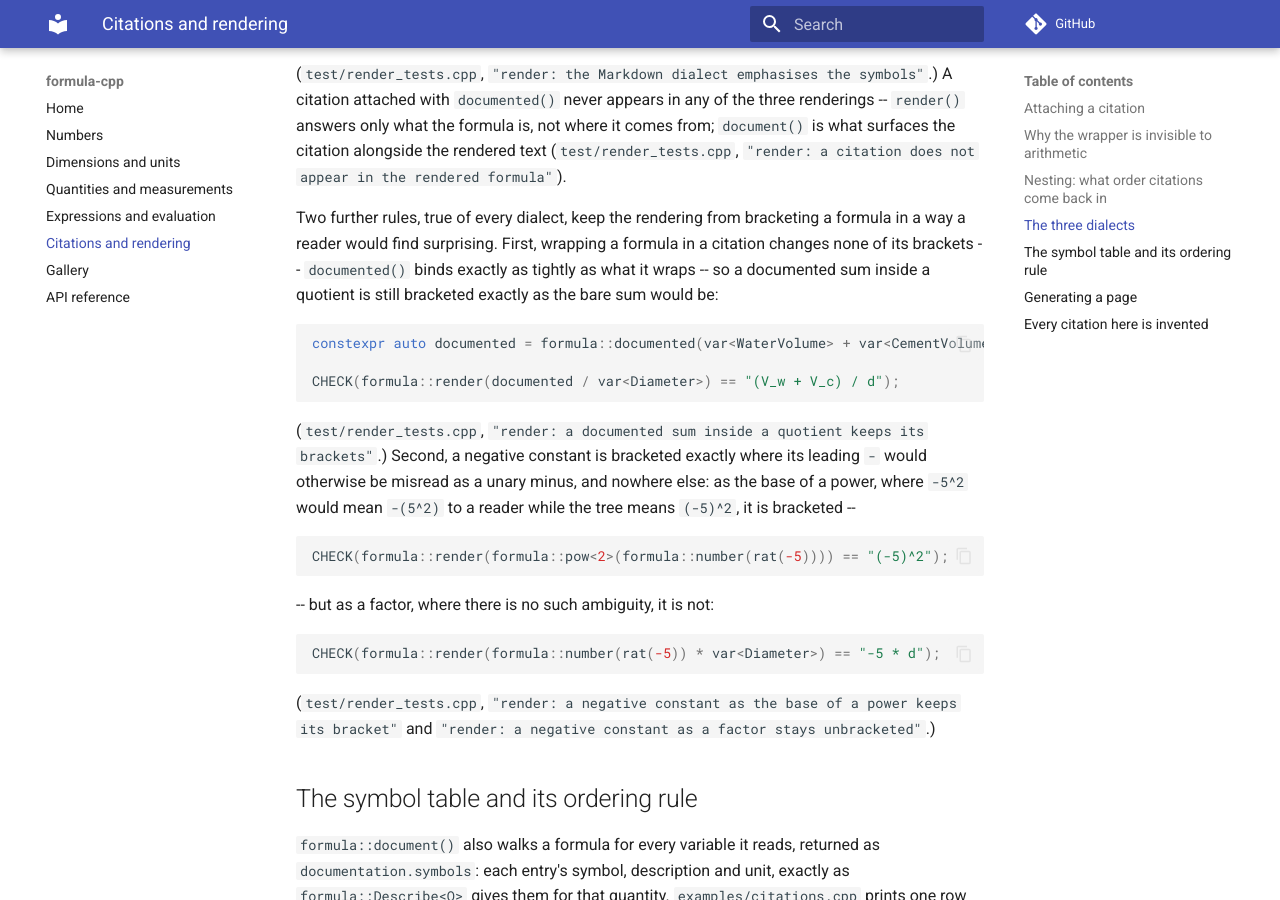
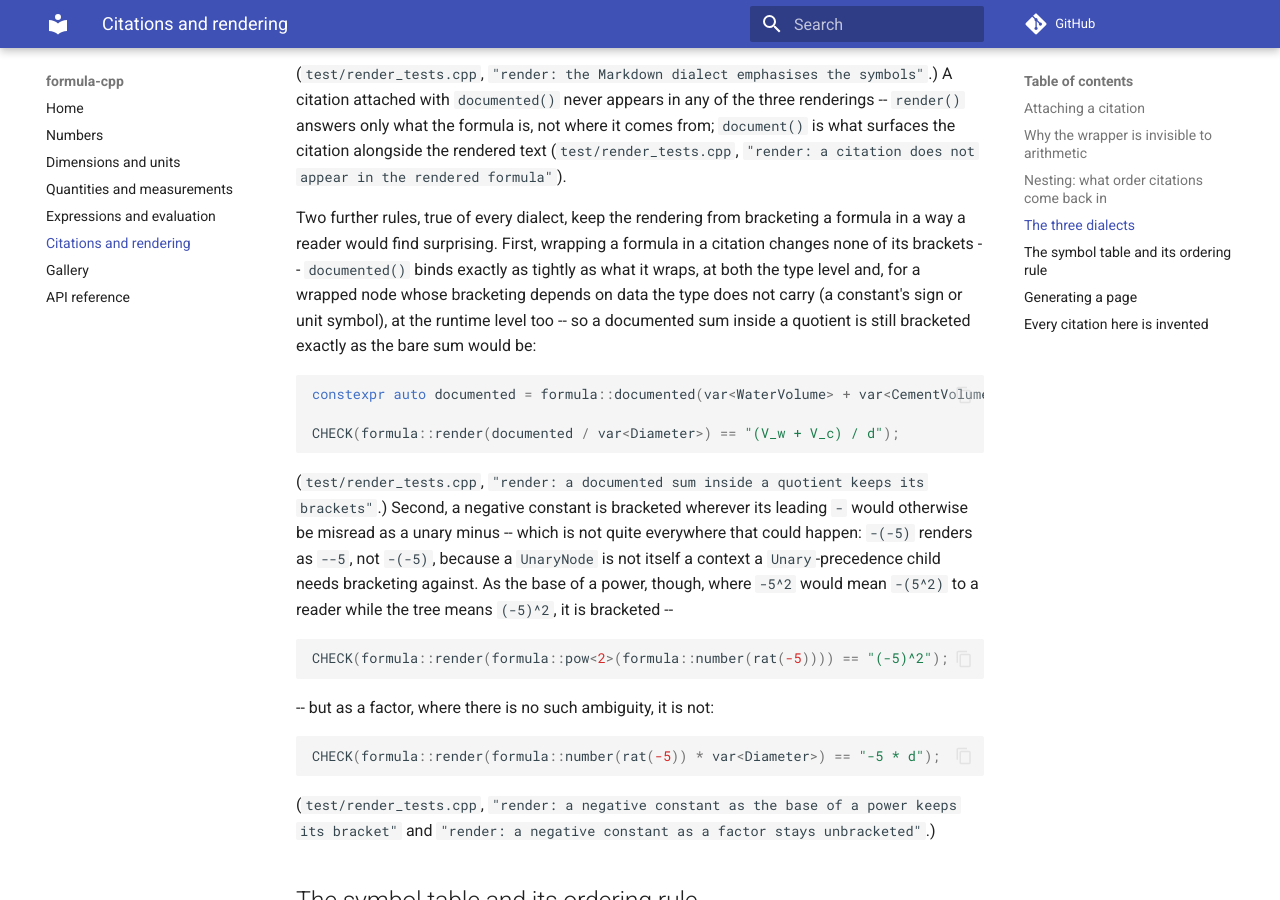
Before and after one commit to LASTRADA-Software/formula-cpp, an MkDocs documentation site: the page built from docs/citations.md, in a window 1280 px wide and 900 px high, scrolled down 4637 px. Built offline with MkDocs 1.6.1 and Material for MkDocs 9.7.7, drawn with Linux system fonts in a browser that asks for light colours; comment, search, counter and statistics services are not loaded.

Commit message:
docs: correct claims about DocumentedNode precedence and negative-constant bracketing
Three prose claims said wrapping a formula in documented() never changes
its bracketing, full stop -- true only at the type level, and false as
written given the M1 bug they were reviewed against (a negative constant
under a power did bracket differently once wrapped, before the previous
two commits fixed it):

- docs/superpowers/specs/2026-09-23-formula-cpp-design.md:302 ("forwards
  dimension and precedence, so wrapping changes neither the arithmetic nor
  the rendering") now says precedence forwards in two layers -- the
  type-level trait, and the runtime precedence_of overload that forwards
  the data (a constant's sign or unit symbol) the trait cannot see.
- docs/citations.md's "documented() binds exactly as tightly as what it
  wraps" gains the same two-layer qualification.

N3: the same file claimed a negative constant "is bracketed exactly where
its leading `-` would otherwise be misread as a unary minus, and nowhere
else" -- but -(-5) renders as --5, not -(-5), because a UnaryNode is not a
context its own Unary-precedence child needs bracketing against. Softened
"exactly" and stated the --5 case explicitly instead of leaving it as a
claim the code does not quite keep.

Not touched: any other part of the design spec, which final-review.md
scopes to the team lead's own separate review.

Signed-off-by: Christian Parpart <c.parpart@lastrada.net>

````diff
--- a/docs/citations.md
+++ b/docs/citations.md
@@ -250,8 +250,10 @@ appear in the rendered formula"`).
 Two further rules, true of every dialect, keep the rendering from bracketing
 a formula in a way a reader would find surprising. First, wrapping a formula
 in a citation changes none of its brackets -- `documented()` binds exactly
-as tightly as what it wraps -- so a documented sum inside a quotient is still
-bracketed exactly as the bare sum would be:
+as tightly as what it wraps, at both the type level and, for a wrapped node
+whose bracketing depends on data the type does not carry (a constant's sign
+or unit symbol), at the runtime level too -- so a documented sum inside a
+quotient is still bracketed exactly as the bare sum would be:
 
 ```cpp
 constexpr auto documented = formula::documented(var<WaterVolume> + var<CementVolume>, { .title = "Total volume" });
@@ -260,10 +262,13 @@ CHECK(formula::render(documented / var<Diameter>) == "(V_w + V_c) / d");
 ```
 
 (`test/render_tests.cpp`, `"render: a documented sum inside a quotient keeps
-its brackets"`.) Second, a negative constant is bracketed exactly where its
-leading `-` would otherwise be misread as a unary minus, and nowhere else: as
-the base of a power, where `-5^2` would mean `-(5^2)` to a reader while the
-tree means `(-5)^2`, it is bracketed --
+its brackets"`.) Second, a negative constant is bracketed wherever its
+leading `-` would otherwise be misread as a unary minus -- which is not
+quite everywhere that could happen: `-(-5)` renders as `--5`, not `-(-5)`,
+because a `UnaryNode` is not itself a context a `Unary`-precedence child
+needs bracketing against. As the base of a power, though, where `-5^2`
+would mean `-(5^2)` to a reader while the tree means `(-5)^2`, it is
+bracketed --
 
 ```cpp
 CHECK(formula::render(formula::pow<2>(formula::number(rat(-5)))) == "(-5)^2");
````
Also changed, not shown: docs/superpowers/specs/2026-09-23-formula-cpp-design.md (+5 -2 lines).
